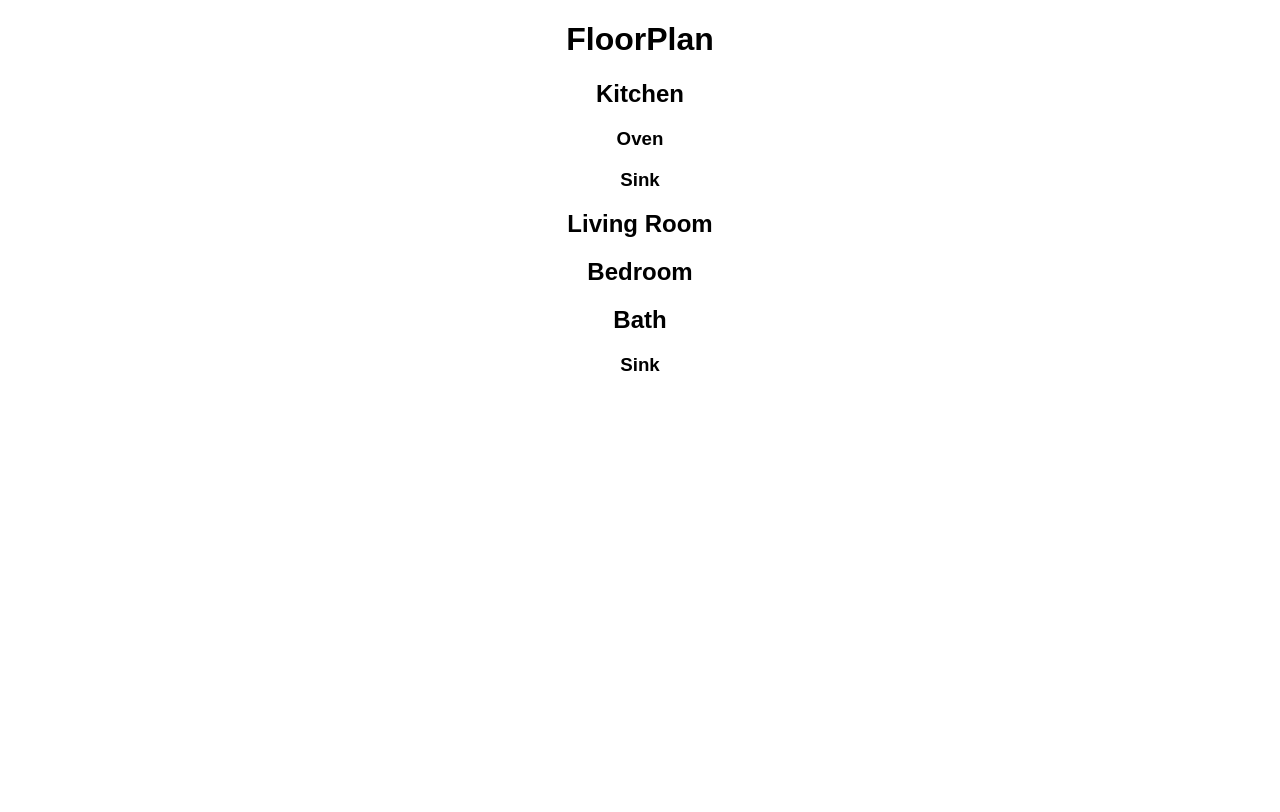
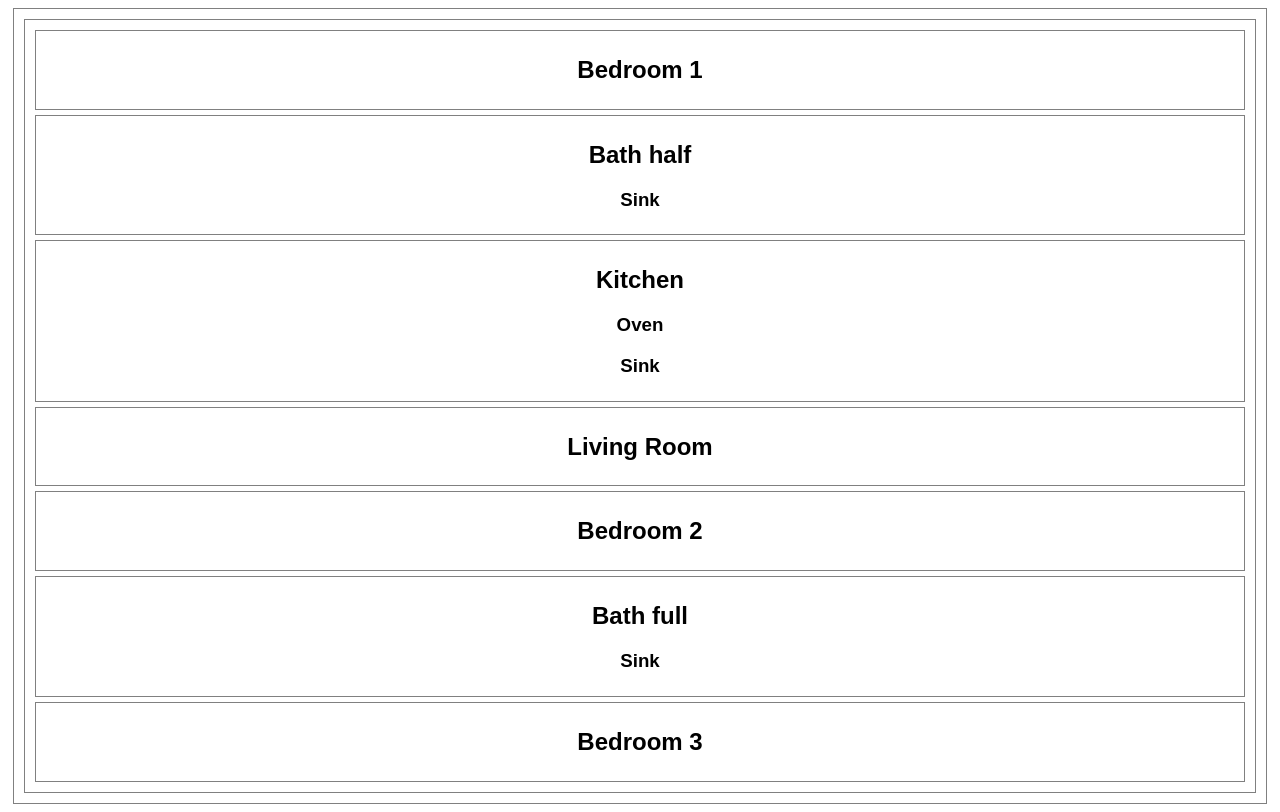
Before and after one commit to EHollingerFllStk/FloorPlan, a React (Create React App) app: page / in a window 1280 px wide. Built offline with nearby package versions, Linux system fonts and the light colour scheme.

Commit message:
Update 6 files

```diff
--- a/src/App.js
+++ b/src/App.js
@@ -1,11 +1,20 @@
 import React from "react";
+import Kitchen from "./components/Kitchen";
+import LivingRoom from "./components/LivingRoom";
+import Bedroom from "./components/Bedroom";
+import Bath from "./components/Bath";
 import "./styles.css";
-import FloorPlan from "./components/FloorPlan";
 
 export default function App() {
   return (
     <div className="App">
-      <FloorPlan />
+      <Bedroom bedNum="1" />
+      <Bath size="half" />
+      <Kitchen />
+      <LivingRoom />
+      <Bedroom bedNum="2" />
+      <Bath size="full" />
+      <Bedroom bedNum="3" />
     </div>
   );
 }
--- a/src/components/Bath.js
+++ b/src/components/Bath.js
@@ -1,10 +1,10 @@
 import React from "react";
 import Sink from "./Sink";
 
-export default function Bath() {
+export default function Bath(props) {
   return (
     <div>
-      <h2>Bath</h2>
+      <h2>Bath {props.size} </h2>
       <Sink />
     </div>
   );
--- a/src/components/Bedroom.js
+++ b/src/components/Bedroom.js
@@ -1,4 +1,8 @@
 import React from "react";
-export default function Bedroom() {
-  return <h2>Bedroom</h2>;
+export default function Bedroom(props) {
+  return (
+    <div>
+      <h2>Bedroom {props.bedNum} </h2>
+    </div>
+  );
 }
--- a/src/components/FloorPlan.js
+++ /dev/null
@@ -1,17 +0,0 @@
-import React from "react";
-import Kitchen from "./Kitchen";
-import LivingRoom from "./LivingRoom";
-import Bedroom from "./Bedroom";
-import Bath from "./Bath";
-
-export default function FloorPlan() {
-  return (
-    <div>
-      <h1>FloorPlan</h1>
-      <Kitchen />
-      <LivingRoom />
-      <Bedroom />
-      <Bath />
-    </div>
-  );
-}
--- a/src/components/LivingRoom.js
+++ b/src/components/LivingRoom.js
@@ -1,4 +1,8 @@
 import React from "react";
 export default function LivingRoom() {
-  return <h2>Living Room</h2>;
+  return (
+    <div>
+      <h2>Living Room</h2>
+    </div>
+  );
 }
--- a/src/styles.css
+++ b/src/styles.css
@@ -1,3 +1,8 @@
+div {
+  border: 1px solid grey;
+  margin: 5px;
+  padding: 5px;
+}
 .App {
   font-family: sans-serif;
   text-align: center;
```
